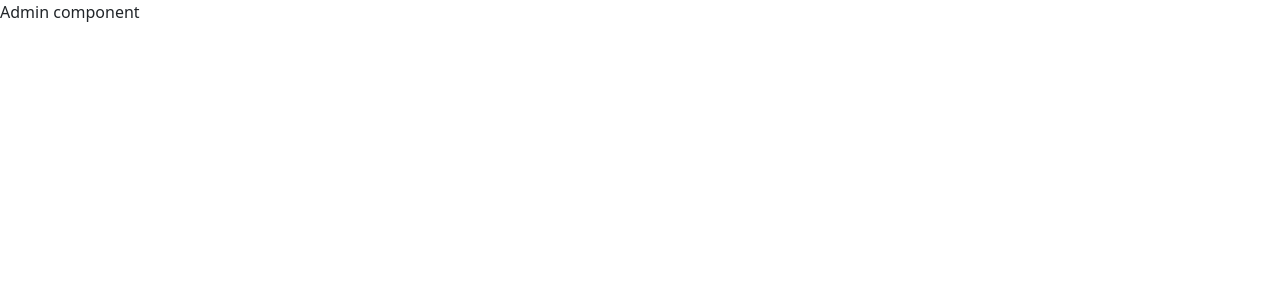
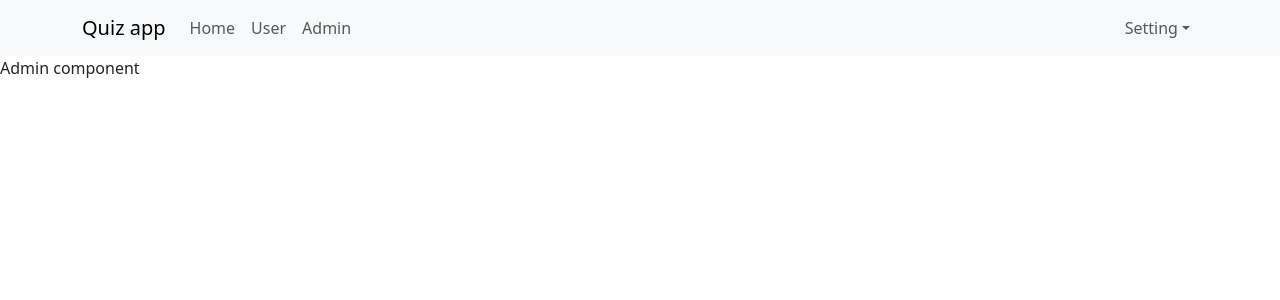
Before and after one commit to lelongrvp/quizapp, a React (Vite) app: page /admin in a window 1280 px wide. Shown: the top 300 px of the page. Built offline with nearby package versions, Linux system fonts and the light colour scheme.

Commit message:
re-structure app and add more router

```diff
--- a/src/App.jsx
+++ b/src/App.jsx
@@ -1,10 +1,18 @@
-import { Link } from "react-router-dom";
+import { Outlet } from "react-router-dom";
 import Header from "./components/Header/Header";
 
 const App = () => {
   return (
     <div className="app-container">
-      <Header />
+      <div className="header-container">
+        <Header />
+      </div>
+      <div className="main-container">
+        <div className="sidenav-container"></div>
+        <div className="app-content">
+          <Outlet />
+        </div>
+      </div>
     </div>
   );
 };
--- a/src/main.jsx
+++ b/src/main.jsx
@@ -11,9 +11,10 @@
   <React.StrictMode>
     <BrowserRouter>
       <Routes>
-        <Route path="/" element={<App />} />
-        <Route path="/user" element={<User />} />
-        <Route path="/admin" element={<Admin />} />
+        <Route path="/" element={<App />}>
+          <Route path="/user" element={<User />} />
+          <Route path="/admin" element={<Admin />} />
+        </Route>
       </Routes>
     </BrowserRouter>
   </React.StrictMode>
```
